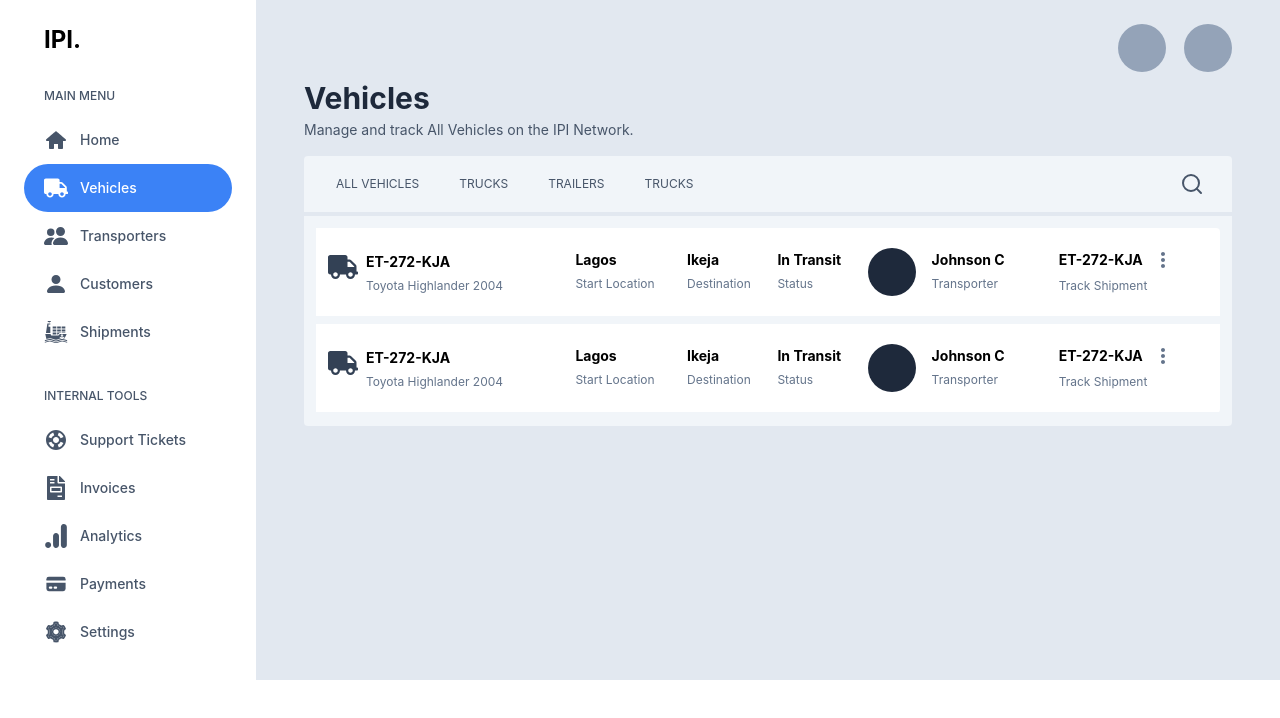
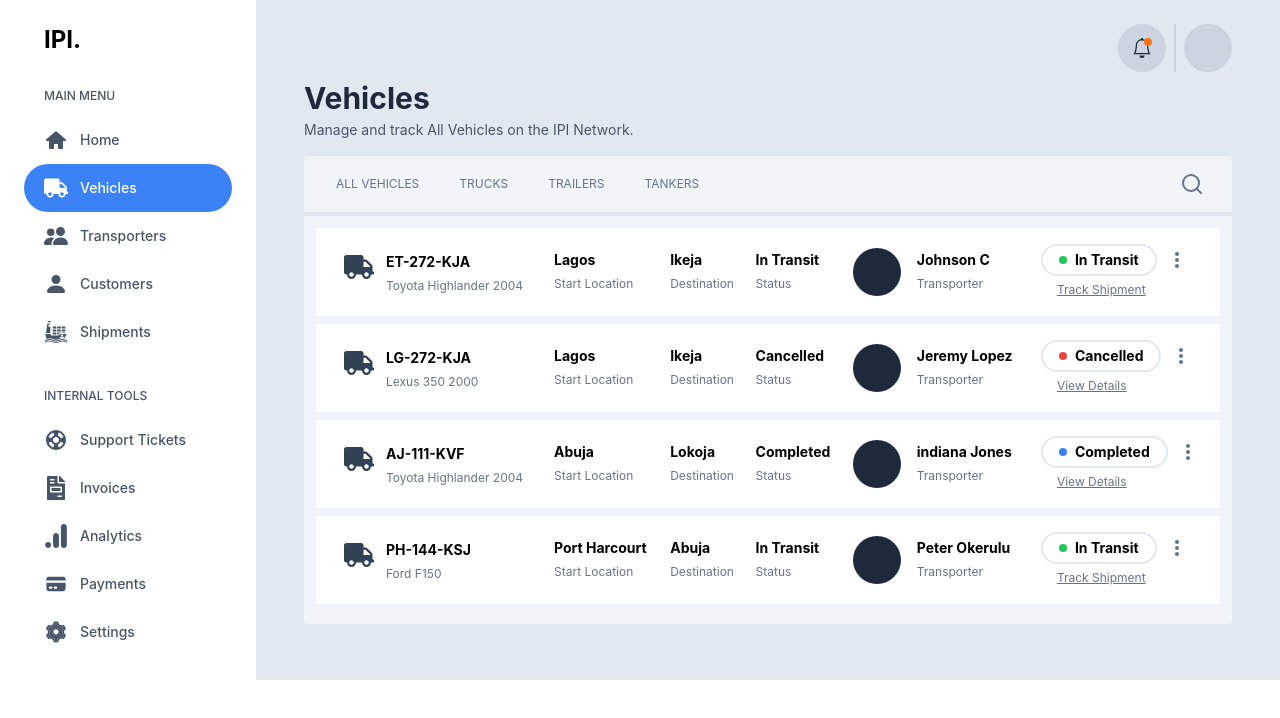
Before and after one commit to Oduchep/logistics-dashboard, a Next.js app: page /vehicles in a window 1280 px wide. Shown: the top 718 px of the page. Built offline with nearby package versions, Linux system fonts and the light colour scheme.

Commit message:
Created context for logistics data and mapped all table contents

```diff
--- /dev/null
+++ b/DataContext.js
@@ -0,0 +1,57 @@
+import { createContext, useState } from 'react';
+
+export const DataContext = createContext();
+
+export const DataProvider = (props) => {
+
+  const [logData, setLogData] = useState([
+        {
+          id: 1,
+          transporter: 'Johnson C',
+          location: 'Lagos',
+          logStatus: 'In Transit',
+          vehicleNumber: 'ET-272-KJA',
+          vehicleName: 'Toyota Highlander 2004',
+          destination: 'Ikeja',
+        },
+        {
+          id: 2,
+          transporter: 'Jeremy Lopez',
+          location: 'Lagos',
+          logStatus: 'Cancelled',
+          vehicleNumber: 'LG-272-KJA',
+          vehicleName: 'Lexus 350 2000',
+          destination: 'Ikeja',
+        },
+        {
+          id: 3,
+          transporter: 'indiana Jones',
+          location: 'Abuja',
+          logStatus: 'Completed',
+          vehicleNumber: 'AJ-111-KVF',
+          vehicleName: 'Toyota Highlander 2004',
+          destination: 'Lokoja',
+        },
+        {
+          id: 4,
+          transporter: 'Peter Okerulu',
+          location: 'Port Harcourt',
+          logStatus: 'In Transit',
+          vehicleNumber: 'PH-144-KSJ',
+          vehicleName: 'Ford F150',
+          destination: 'Abuja',
+        },
+  ]);
+
+
+  return (
+    <DataContext.Provider
+      value={[
+        logData,
+        setLogData,
+        ]}
+    >
+      {props.children}
+    </DataContext.Provider>
+  );
+};
--- a/components/top-nav.jsx
+++ b/components/top-nav.jsx
@@ -1,14 +1,19 @@
-import React from 'react'
+import { BsBell } from 'react-icons/bs'
 
 const TopNav = () => {
   return (
     <div className='flex justify-end'>
-      <div className='border-r-2 border-r-slate-200'>
-        <div className='h-12 w-12 bg-slate-400 rounded-full mr-2'>  </div>
+      <div className='border-r-2 border-r-slate-300'>
+        <div className='h-12 w-12 bg-slate-300 rounded-full mr-2 flex justify-center items-center'>
+          <div className='text-xl font-extrabold text-slate-800 relative'>
+            <BsBell/>
+            <div className='w-2 h-2 bg-orange-500 rounded-full absolute top-0 right-0'></div>
+            </div>
+        </div>
       </div>
 
       <div>
-        <div className='h-12 w-12 bg-slate-400 rounded-full ml-2'>  </div>
+        <div className='h-12 w-12 bg-slate-300 rounded-full ml-2'>  </div>
       </div>
 
     </div>
--- /dev/null
+++ b/components/vehicles-tables-row.jsx
@@ -0,0 +1,47 @@
+import { BiDotsVerticalRounded } from 'react-icons/bi'
+import { FaTruck } from 'react-icons/fa'
+
+const VehiclesTableRow = ({ vehicleNumber, vehicleName, location, destination, logStatus, transporter}) => {
+  return (
+    <tr className='bg-white border-b-8 border-slate-100'>
+      <td className='flex px-2 py-5 rounded-l'>
+        <span className='ml-5 mr-3'>
+          <span className='text-3xl text-slate-700'><FaTruck/></span>
+        </span>
+        <span>
+          <span className='font-bold text-sm block'> {vehicleNumber} </span>
+          <span className='text-xs text-slate-500'> {vehicleName} </span>
+        </span>
+      </td>
+
+      <td className='px-2 py-5'><span className='font-bold text-sm block'> {location} </span>
+        <span className='text-xs text-slate-500'> Start Location </span>
+      </td>
+
+      <td className='px-2 py-5'><span className='font-bold text-sm block'> {destination} </span>
+        <span className='text-xs text-slate-500'> Destination </span>
+      </td>
+
+      <td className='px-2 py-5'><span className='font-bold text-sm block'> {logStatus} </span>
+        <span className='text-xs text-slate-500'> Status </span>
+      </td>
+
+      <td className='flex items-center px-2 py-5'>
+        <span className='mr-4 w-12 h-12 rounded-full bg-slate-800'></span>
+        <span>
+          <span className='font-bold text-sm block'> {transporter} </span>
+          <span className='text-xs text-slate-500'> Transporter </span>
+        </span>
+      </td>
+
+      <td className='px-2 py-3 rounded-r'>
+        <span className='flex items-center'>
+          <span className='font-bold text-sm rounded-full px-4 py-1 border-2 border-slate-200 flex items-center'> <div className={`w-2 h-2 rounded-full mr-2 ${logStatus === 'In Transit' ? 'bg-green-500' : logStatus === 'Cancelled' ? 'bg-red-500' : 'bg-blue-500'}`}></div> {logStatus} </span><span className='ml-2 text-2xl text-slate-500'><BiDotsVerticalRounded/></span>
+        </span>
+        <span className='text-xs text-slate-500 ml-4 underline'> {logStatus === 'In Transit' ? 'Track Shipment' : 'View Details'} </span>
+      </td>
+    </tr>
+  )
+}
+
+export default VehiclesTableRow
--- a/pages/_app.js
+++ b/pages/_app.js
@@ -1,11 +1,14 @@
 import Layout from '../components/layout'
+import { DataProvider } from '../DataContext'
 import '../styles/globals.css'
 
 function MyApp({ Component, pageProps }) {
   return (
-    <Layout>
-      <Component {...pageProps} />
-    </Layout>
+    <DataProvider>
+      <Layout>
+        <Component {...pageProps} />
+      </Layout>
+    </DataProvider>
     )
 }
 
--- a/pages/vehicles.jsx
+++ b/pages/vehicles.jsx
@@ -1,11 +1,13 @@
-import { useState } from 'react'
+import { useState, useContext } from 'react'
 import TopNav from '../components/top-nav'
 import { FiSearch } from 'react-icons/fi'
-import { BiDotsVerticalRounded } from 'react-icons/bi'
-import { FaTruck } from 'react-icons/fa'
+import { DataContext } from '../DataContext'
+import VehiclesTableRow from '../components/vehicles-tables-row'
 
 const Vehicles = () => {
   const [toggleMenu, setToggleMenu] = useState('')
+  const [logData, setLogData] = useContext(DataContext);
+  console.log(logData)
 
 // console.log(toggleMenu)
 
@@ -23,100 +25,30 @@ const Vehicles = () => {
         <div className='px-3 bg-slate-100 flex justify-between items-center rounded-t'>
           <div>
             <ul className='flex flex-wrap'>
-              <li id='1' onClick={(e) => setToggleMenu(e.target.id)} className={`uppercase text-xs px-3 py-5 mx-2 ${toggleMenu === '1' || '' ? 'border-b-4 border-b-blue-500 text-blue-500' : 'text-slate-600'}`}>All vehicles</li>
+              <li id='1' onClick={(e) => setToggleMenu(e.target.id)} className={`uppercase text-xs px-3 py-5 mx-2 ${toggleMenu === '1' && toggleMenu !== '2' && toggleMenu !== '3' && toggleMenu !== '4' ? 'border-b-4 border-b-blue-500 text-blue-500' : 'text-slate-500'}`}>All vehicles</li>
 
-              <li id='2' onClick={(e) => setToggleMenu(e.target.id)} className={`uppercase text-xs px-3 py-5 mx-2 ${toggleMenu === '2' ? 'border-b-4 border-b-blue-500 text-blue-500' : 'text-slate-600'}`}> Trucks </li>
+              <li id='2' onClick={(e) => setToggleMenu(e.target.id)} className={`uppercase text-xs px-3 py-5 mx-2 ${toggleMenu === '2' ? 'border-b-4 border-b-blue-500 text-blue-500' : 'text-slate-500'}`}> Trucks </li>
 
-              <li id='3' onClick={(e) => setToggleMenu(e.target.id)} className={`uppercase text-xs px-3 py-5 mx-2 ${toggleMenu === '3' ? 'border-b-4 border-b-blue-500 text-blue-500' : 'text-slate-600'}`}> Trailers </li>
+              <li id='3' onClick={(e) => setToggleMenu(e.target.id)} className={`uppercase text-xs px-3 py-5 mx-2 ${toggleMenu === '3' ? 'border-b-4 border-b-blue-500 text-blue-500' : 'text-slate-500'}`}> Trailers </li>
 
-              <li id='4' onClick={(e) => setToggleMenu(e.target.id)} className={`uppercase text-xs px-3 py-5 mx-2 ${toggleMenu === '4' ? 'border-b-4 border-b-blue-500 text-blue-500' : 'text-slate-600'}`}> Trucks </li>
+              <li id='4' onClick={(e) => setToggleMenu(e.target.id)} className={`uppercase text-xs px-3 py-5 mx-2 ${toggleMenu === '4' ? 'border-b-4 border-b-blue-500 text-blue-500' : 'text-slate-500'}`}> Tankers </li>
             </ul>
           </div>
-          <div className='text-2xl text-slate-600 mr-4'> <FiSearch/> </div>
+          <div className='text-2xl font-medium text-slate-500 mr-4'> <FiSearch/> </div>
         </div>
 
-        <div className='mt-1 p-3 pb-3 bg-slate-100 rounded-b'>
+        <div className='mt-1 p-3 pb-3 bg-slate-100 rounded-b overflow-x-auto w-full'>
           <table className='w-full table-auto'>
             <tbody>
-              <tr className='bg-white border-b-8 border-slate-100'>
-                <td className='flex pl-3 py-5 rounded-l'>
-                  <span className='mr-2'>
-                    <span className='text-3xl text-slate-700'><FaTruck/></span>
-                  </span>
-                  <span>
-                    <span className='font-bold text-sm block'>ET-272-KJA</span>
-                    <span className='text-xs text-slate-500'> Toyota Highlander 2004 </span>
-                  </span>
-                </td>
-
-                <td className='py-5'><span className='font-bold text-sm block'> Lagos </span>
-                  <span className='text-xs text-slate-500'> Start Location </span>
-                </td>
-
-                <td className='py-5'><span className='font-bold text-sm block'> Ikeja </span>
-                  <span className='text-xs text-slate-500'> Destination </span>
-                </td>
-
-                <td className='py-5'><span className='font-bold text-sm block'> In Transit </span>
-                  <span className='text-xs text-slate-500'> Status </span>
-                </td>
-
-                <td className='flex items-center py-5'>
-                  <span className='mr-4 w-12 h-12 rounded-full bg-slate-800'></span>
-                  <span>
-                    <span className='font-bold text-sm block'> Johnson C </span>
-                    <span className='text-xs text-slate-500'> Transporter </span>
-                  </span>
-                </td>
-
-                <td className='py-5 rounded-r'>
-                  <span className='flex items-center'>
-                    <span className='font-bold text-sm'>ET-272-KJA </span><span className='ml-2 text-2xl text-slate-500'><BiDotsVerticalRounded/></span>
-                  </span>
-                  <span className='text-xs text-slate-500'> Track Shipment </span>
-                </td>
-              </tr>
-
-              <tr className='bg-white border-b-2 border-slate-100'>
-                <td className='flex pl-3 py-5 rounded-l'>
-                  <span className='mr-2'>
-                    <span className='text-3xl text-slate-700'><FaTruck/></span>
-                  </span>
-                  <span>
-                    <span className='font-bold text-sm block'>ET-272-KJA</span>
-                    <span className='text-xs text-slate-500'> Toyota Highlander 2004 </span>
-                  </span>
-                </td>
-
-                <td className='py-5'><span className='font-bold text-sm block'> Lagos </span>
-                  <span className='text-xs text-slate-500'> Start Location </span>
-                </td>
-
-                <td className='py-5'><span className='font-bold text-sm block'> Ikeja </span>
-                  <span className='text-xs text-slate-500'> Destination </span>
-                </td>
-
-                <td className='py-5'><span className='font-bold text-sm block'> In Transit </span>
-                  <span className='text-xs text-slate-500'> Status </span>
-                </td>
-
-                <td className='flex items-center py-5'>
-                  <span className='mr-4 w-12 h-12 rounded-full bg-slate-800'></span>
-                  <span>
-                    <span className='font-bold text-sm block'> Johnson C </span>
-                    <span className='text-xs text-slate-500'> Transporter </span>
-                  </span>
-                </td>
-
-                <td className='py-5 rounded-r'>
-                  <span className='flex items-center'>
-                    <span className='font-bold text-sm'>ET-272-KJA </span><span className='ml-2 text-2xl text-slate-500'><BiDotsVerticalRounded/></span>
-                  </span>
-                  <span className='text-xs text-slate-500'> Track Shipment </span>
-                </td>
-              </tr>
-
-
+              {logData.map((log) =>{
+                return <VehiclesTableRow key={log.id}
+                vehicleNumber={log.vehicleNumber}
+                vehicleName={log.vehicleName}
+                location={log.location}
+                destination={log.destination}
+                logStatus={log.logStatus}
+                transporter={log.transporter} /> }
+              )}
             </tbody>
           </table>
         </div>
```
Also changed, not shown: components/vehicles-table-head.jsx (added, +17 -0 lines).
